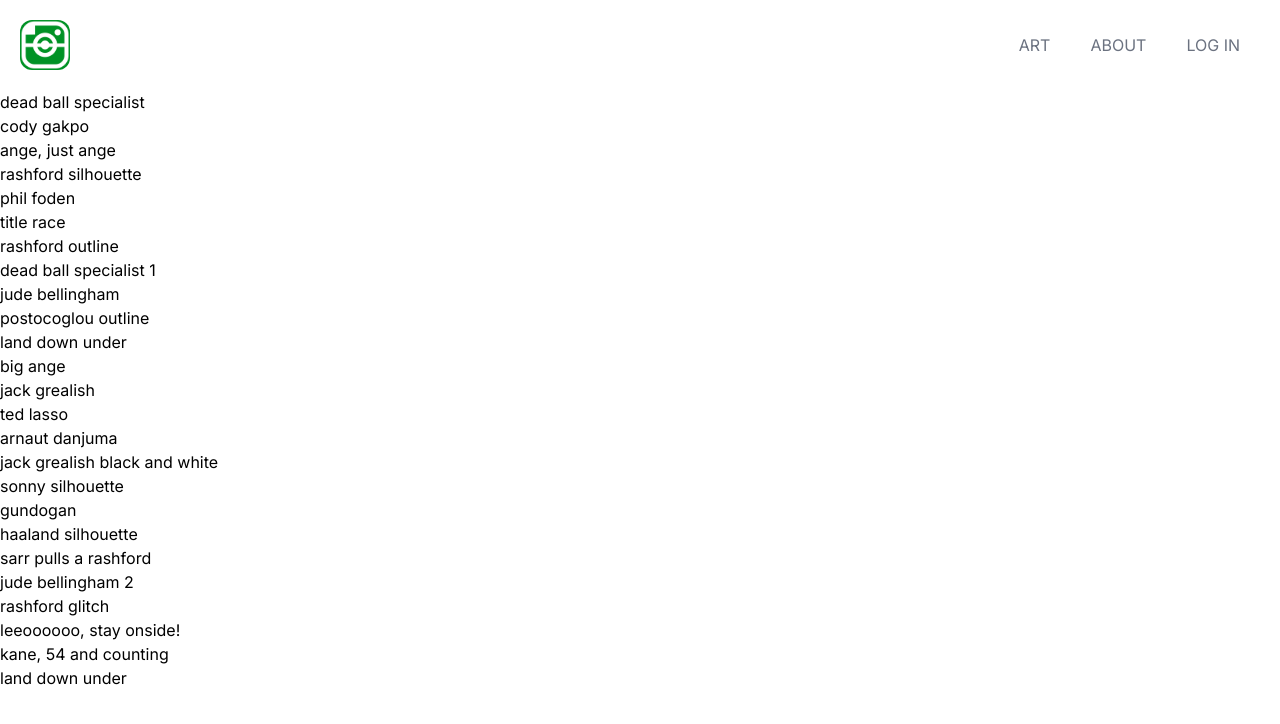
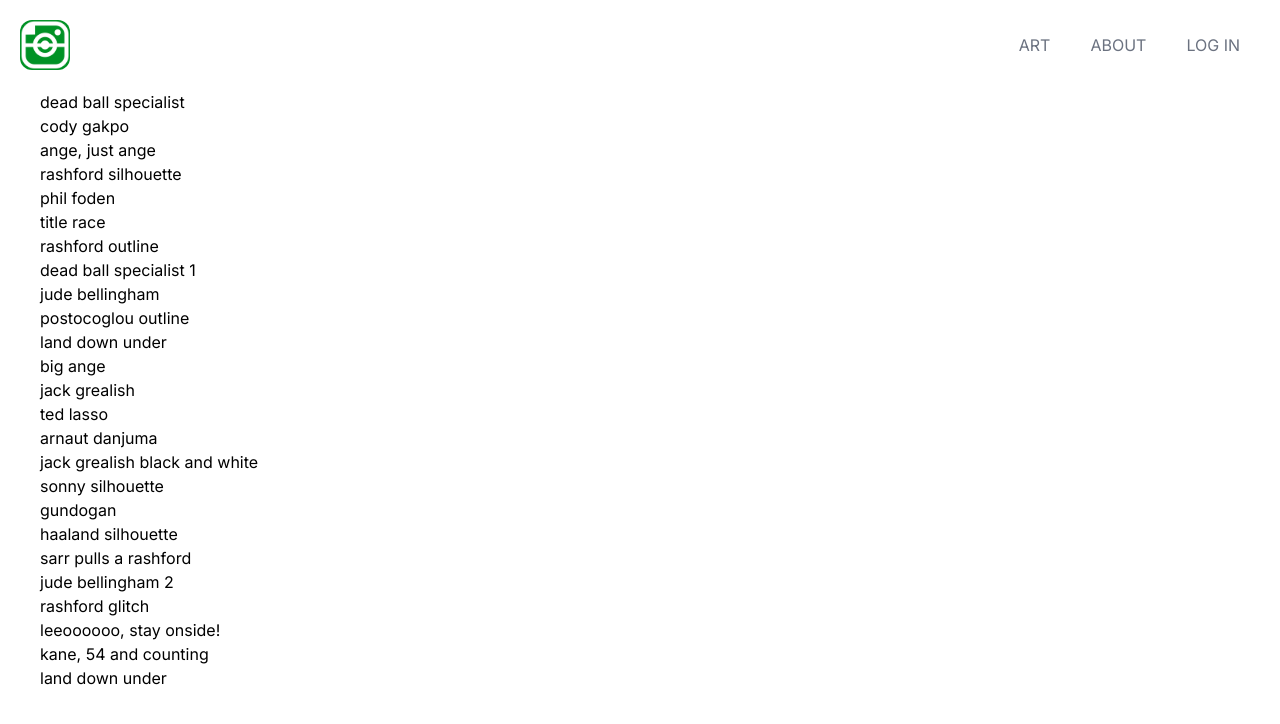
Before and after one commit to ByteSizedIT/Leo-art-app, a Next.js app: page / in a window 1280 px wide. Shown: the top 724 px of the page. Built offline with nearby package versions, Linux system fonts and the light colour scheme; data requests are answered from the project's data file.

Commit message:
Abstract allArtwork.map into Gallery client comp:
- client component needed to access useContext for filtering allArtwork in response to changing SearchContext

```diff
--- /dev/null
+++ b/app/components/Gallery.tsx
@@ -0,0 +1,17 @@
+"use client";
+
+import { ArtWork } from "@/app/types";
+
+export default function Gallery({ allArtWork }: { allArtWork: ArtWork[] }) {
+  return (
+    <div className="px-10">
+      {allArtWork?.length === 0 && <p>Oops. No art work could be found!</p>}
+
+      <div className="gallery">
+        {allArtWork.map((artwork) => (
+          <p key={artwork.id}>{artwork.name}</p>
+        ))}
+      </div>
+    </div>
+  );
+}
--- a/app/page.tsx
+++ b/app/page.tsx
@@ -1,5 +1,6 @@
 import getAllArtWork from "./_utils/getArt";
 import shuffle from "./_utils/shuffle";
+import Gallery from "./components/Gallery";
 
 import { ArtWork } from "./types";
 
@@ -10,11 +11,7 @@ async function Home() {
   return (
     <main className="">
       <div className="">
-        {allArtWork.map((artWork) => (
-          <>
-            <p key={artWork.id}>{artWork.name}</p>
-          </>
-        ))}
+        <Gallery allArtWork={allArtWork} />
       </div>
     </main>
   );
```
